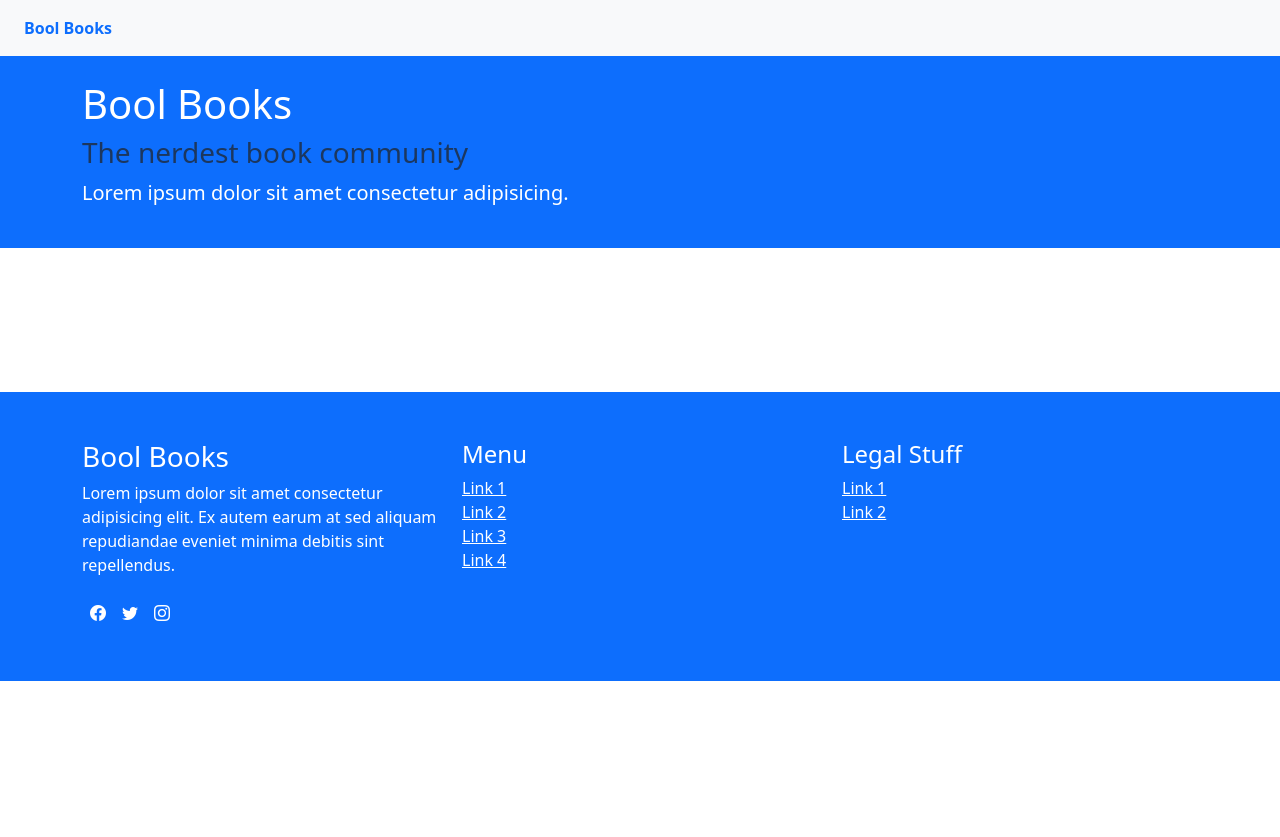
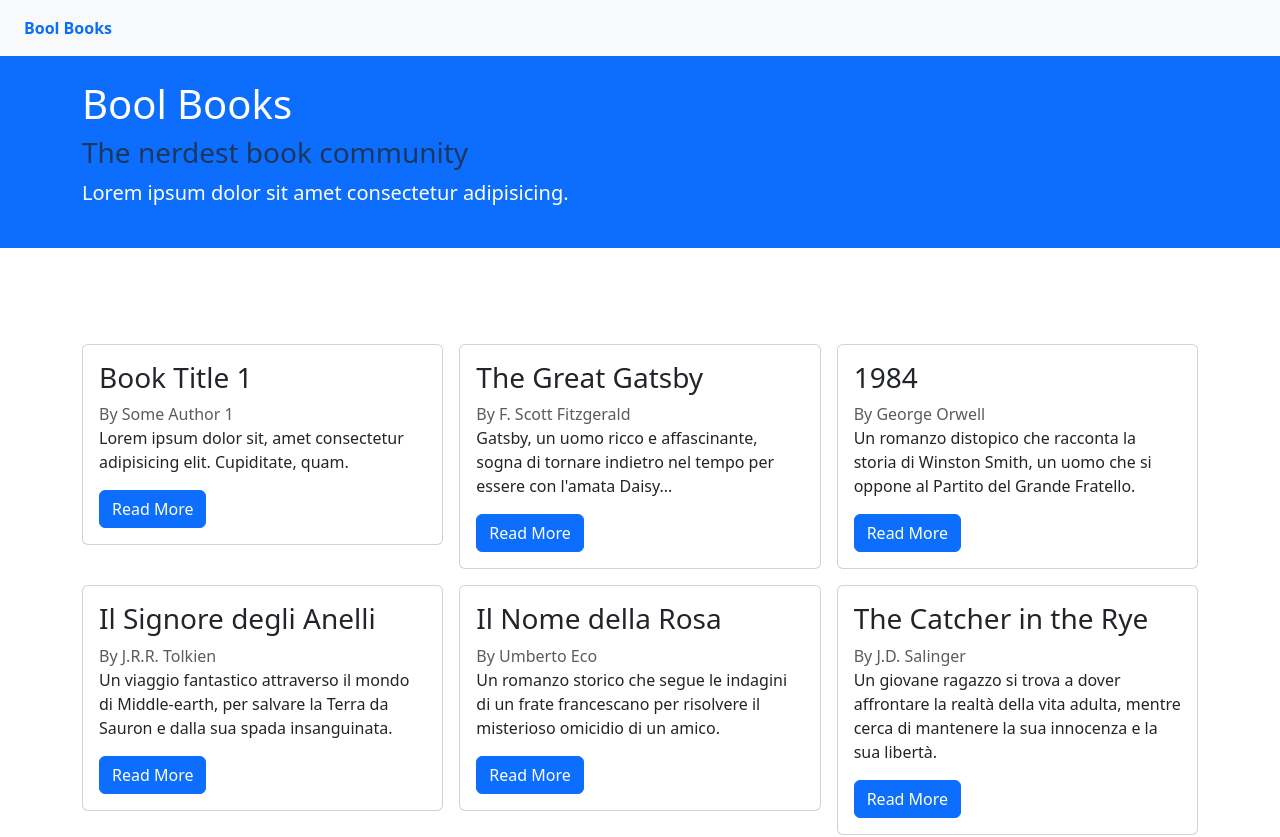
Before and after one commit to Pietroo03/books-web-app, a React (Vite) app in the folder react-front/: page / in a window 1280 px wide. Shown: the top 837 px of the page. Before the commit the page ends 800 px from the top, so only its background shows below. Built offline with nearby package versions, Linux system fonts and the light colour scheme.

Commit message:
add changes

```diff
--- a/react-front/src/App.jsx
+++ b/react-front/src/App.jsx
@@ -15,7 +15,7 @@ function App() {
           <Route element={<AppLayout />}>
 
             <Route index element={<BooksPage />} />
-            <Route path='books/:id' element={<SingleBook />} />
+            <Route path="books/:id" element={<SingleBook />} />
 
           </Route>
 
--- a/react-front/src/components/ReviewCard.jsx
+++ b/react-front/src/components/ReviewCard.jsx
@@ -7,7 +7,7 @@ export default function ReviewCard({ review }) {
                 <span>By: {review.username}</span>
 
                 <div className="vote mt-3">
-                    <strong>Vote: {review.vote}</strong>
+                    <strong>Vote: {review.vote}/5</strong>
                 </div>
             </div>
         </div>
--- a/react-front/src/pages/BooksPage.jsx
+++ b/react-front/src/pages/BooksPage.jsx
@@ -1,5 +1,5 @@
+import Banner from '../components/Banner'
 import BookCard from "../components/BookCard"
-import Banner from '../components/Banner'
 
 export default function BooksPage() {
 
@@ -69,19 +69,19 @@ export default function BooksPage() {
     return (
         <>
 
-            <Banner title='Bool Books' subtitle='The nerdest book community' leadtext='Lorem ipsum dolor sit amet consectetur adipisicing.' />
+            <Banner title="Bool Books" subtitle="The nerdest book community" leadtext="Lorem ipsum dolor sit amet consectetur adipisicing." />
 
             <section className="py-5">
                 <div className="container">
                     <div className="row row-cols-1 row-cols-md-2 row-cols-lg-3 g-3">
                         {
-                            books.map(book => {
+                            books.map(book => (
 
                                 <div className="col" key={book.id}>
                                     <BookCard book={book} />
                                 </div>
 
-                            })
+                            ))
                         }
                     </div>
                 </div>
```
